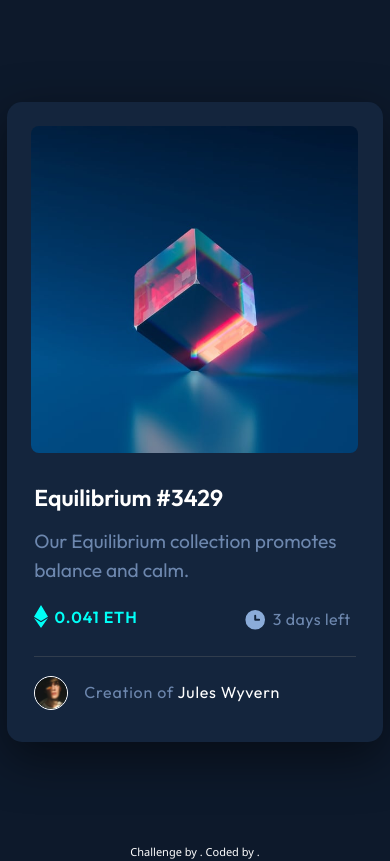
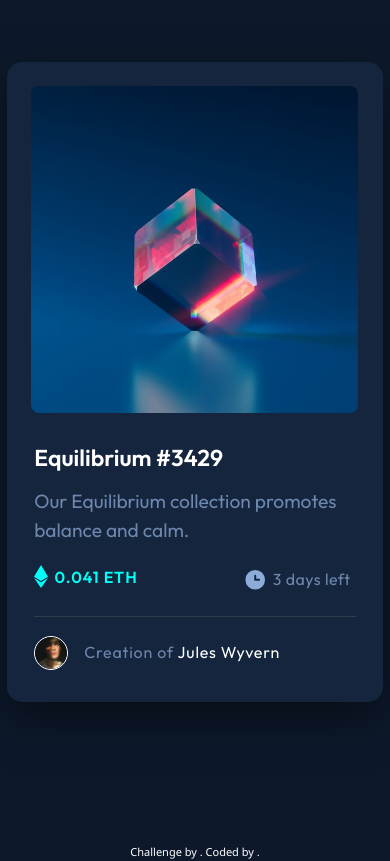
Before and after one commit to aadiisk21/P06, a plain HTML site: page index.html in a window 390 px wide. Drawn offline with Linux system fonts and the light colour scheme.

Commit message:
added top property to move card to top -5rem and completed the site

```diff
--- a/style.css
+++ b/style.css
@@ -305,6 +305,10 @@ p.eth-name {
         height: auto;
     }
 
+    .card {
+        margin-top: -5rem;
+    }
+
     .main {
         width: 375px;
         height: 100vh;
```
